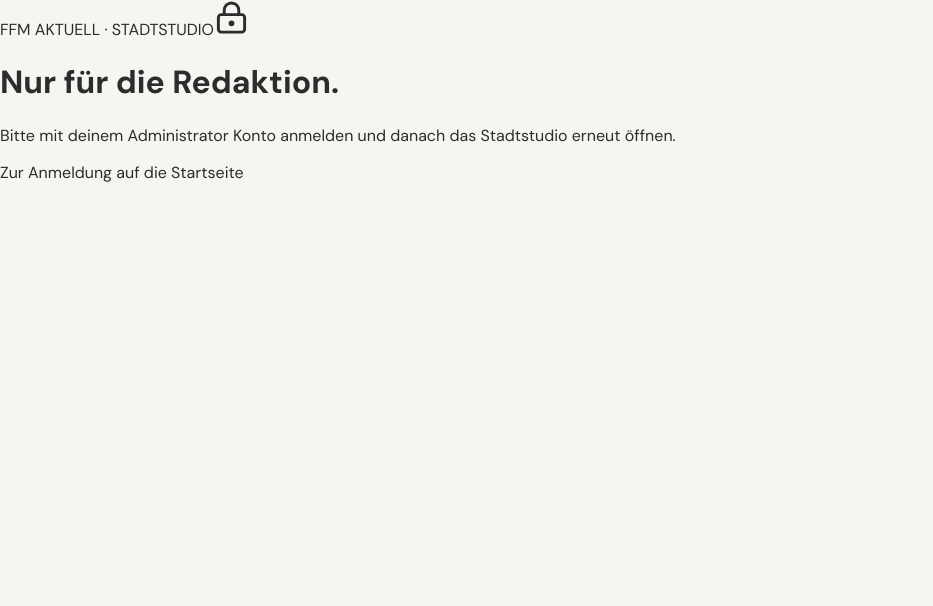
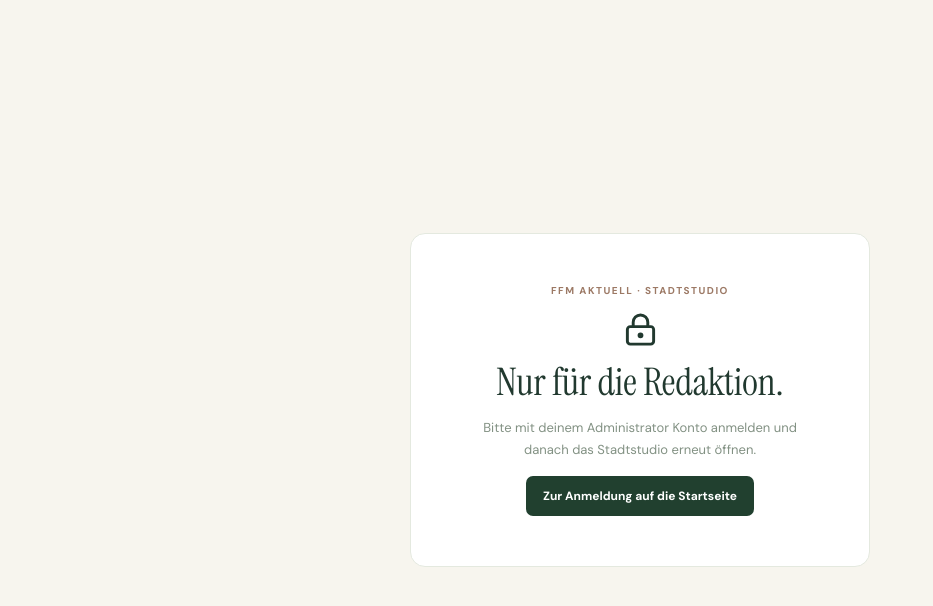
Before and after one commit to hsdarestani/ffm-aktuell, a Next.js app: page /admin in a window 1280 px wide. Shown: the top 606 px of the page, without its empty margins (0-933 px from the left). Built offline with nearby package versions, Linux system fonts and the light colour scheme; no server answers; a web font is replaced by a local one.

Commit message:
admin: fullscreen workspace and protected dedicated route

```diff
--- a/app/stadtstudio.css
+++ b/app/stadtstudio.css
@@ -332,3 +332,16 @@
 @media(prefers-reduced-motion:reduce){
  .ffm-studio *{animation-duration:.001ms!important;transition-duration:.001ms!important;scroll-behavior:auto!important}
 }
+
+/* The app is a true workspace, not the old public header/footer wrapped around an admin form. */
+.ffm-studio-active>.header,.ffm-studio-active>.v3-preview-strip,.ffm-studio-active>.footer,.ffm-studio-active>.mobile-bottom{display:none!important}
+.ffm-studio-active .ffm-studio-rail{top:0;min-height:100dvh}
+.ffm-studio-active>.ffm-studio{min-height:100dvh}
+.ffm-studio-active{background:var(--studio-paper,#f7f5ee)}
+.ffm-studio-access{min-height:100dvh;background:#f7f5ee;display:grid;place-items:center;padding:22px}
+.ffm-studio-access-card{max-width:460px;background:white;padding:clamp(25px,5vw,50px);border:1px solid #e4e9df;border-radius:15px;text-align:center;display:grid;justify-items:center;gap:15px;color:#21392f}
+.ffm-studio-access-card>span{font-size:10px;font-weight:800;letter-spacing:1.5px;color:#9c7965}
+.ffm-studio-access-card h1{font:400 38px/1.06 'Instrument Serif',Georgia,serif;margin:0}
+.ffm-studio-access-card p{font-size:13px;color:#829183;line-height:1.7;margin:0}
+.ffm-studio-access-card a{background:#21402f;color:white;border-radius:7px;padding:12px 17px;font-size:12px;font-weight:800}
+@media(max-width:850px){.ffm-studio-active .ffm-studio-top{top:0}}
```
